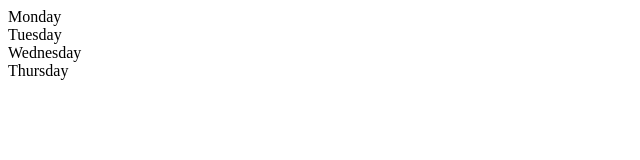
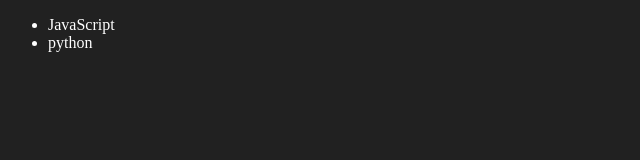
Before and after one commit to badshab454/Hitesh-js, a plain HTML site: page index.html in a window 1280 px wide. Shown: the whole page, without its empty margins (0-640 px from the left). Drawn offline with Linux system fonts and the light colour scheme.

Commit message:
appendChild

```diff
--- a/index.html
+++ b/index.html
@@ -5,13 +5,10 @@
     <meta name="viewport" content="width=device-width, initial-scale=1.0">
     <title>Hitesh JS</title>
 </head>
-<body>
-    <div class="parent">
-        <div class="day">Monday</div>
-        <div class="day">Tuesday</div>
-        <div class="day">Wednesday</div>
-        <div class="day">Thursday</div>
-    </div>
+<body style="background-color: #212121; color: #fff;">
+    <ul class="language">
+        <li>JavaScript</li>
+    </ul>
 
     <script src="/index.js"></script>
 </body>
--- a/index.js
+++ b/index.js
@@ -1,3 +1,6 @@
-var ages  = [10, 23, 9, 20]
-var adultAge = 18;
-ages >= adultAge;
+function addLanguage(langName){
+    const li = document.createElement('li');
+    li.innerHTML = `${langName}`
+    document.querySelector('.language').appendChild(li)
+}
+addLanguage("python")
```
